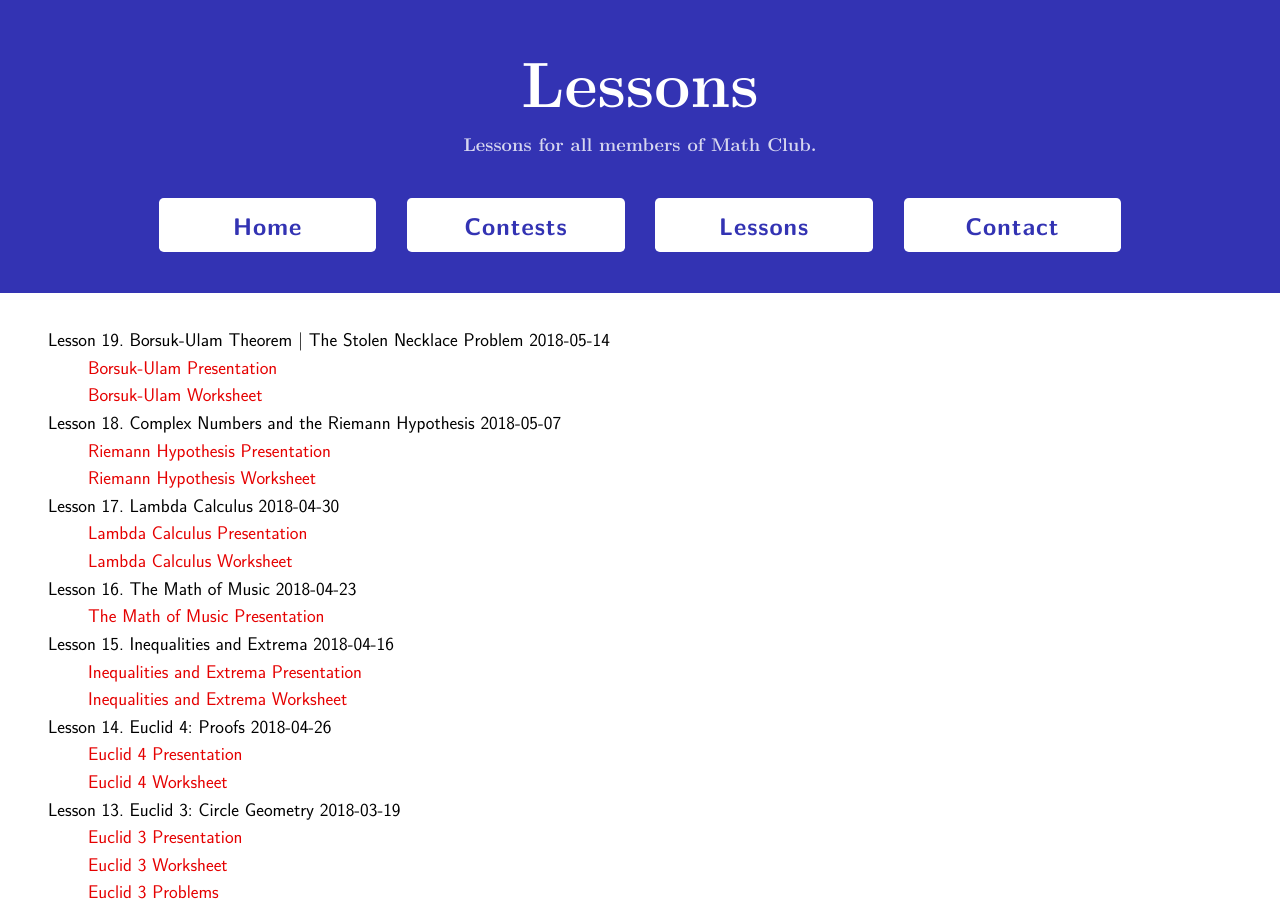
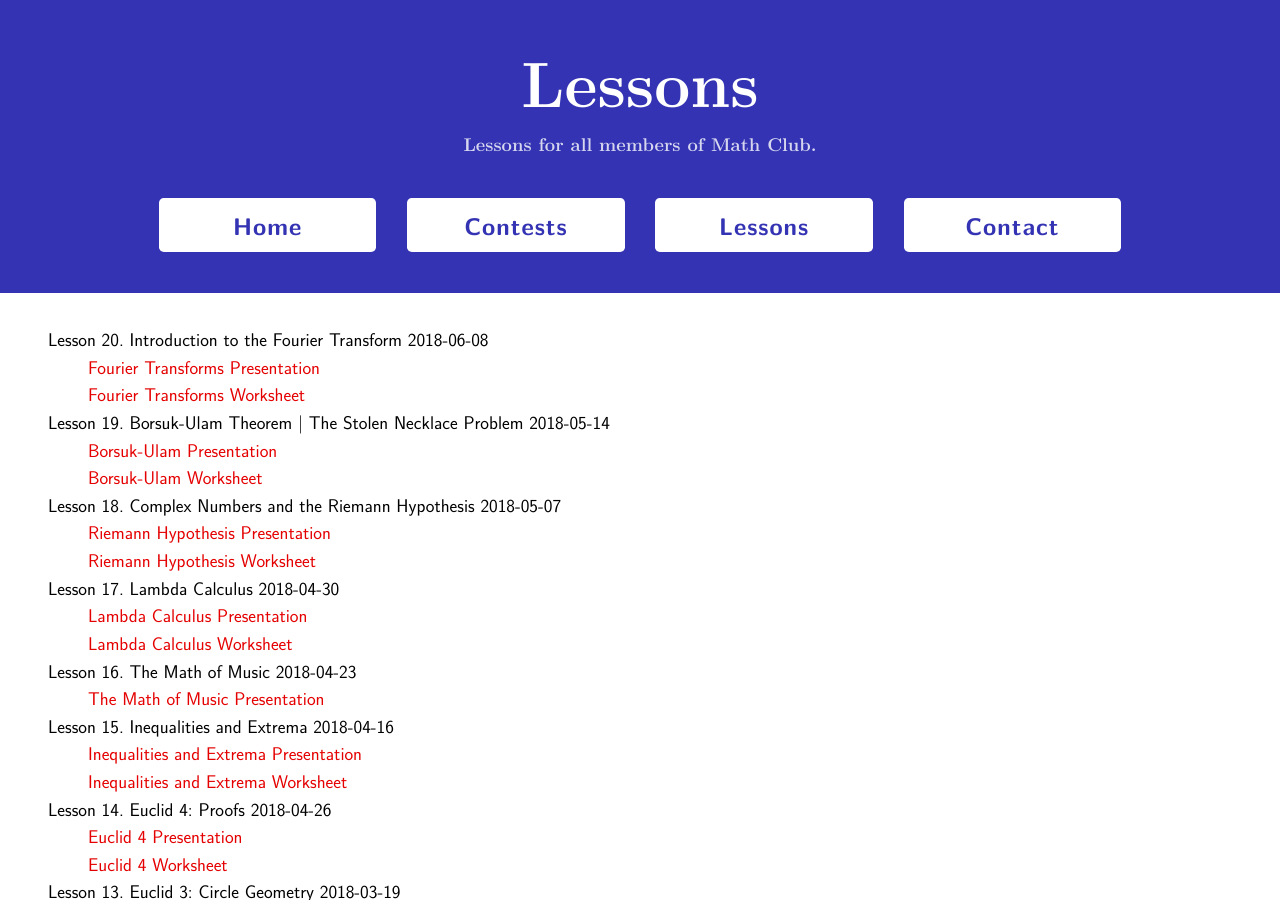
Before and after one commit to MackenzieMathClub/mackenziemathclub.github.io, a Jekyll site: the page built from lessons.md, in a window 1280 px wide and 900 px high. Built offline with Jekyll 4.4.1, drawn with Linux system fonts in a browser that asks for light colours.

Commit message:
Add Fourier Transform lesson

```diff
--- a/_data/lessons.yml
+++ b/_data/lessons.yml
@@ -123,3 +123,10 @@
   id: 19
   presentation: https://docs.google.com/presentation/d/1pl4bj-TDZmLggC2RKR_GFMhlH-G0nIy_GOcXCW_xOvQ/edit?usp=sharing
   worksheet: https://github.com/MackenzieMathClub/Lessons/raw/master/Borsuk-Ulam/Borsuk-UlamWorksheet.pdf
+
+- title: "Introduction to the Fourier Transform"
+  nickname: "Fourier Transforms"
+  date: 2018-06-08
+  id: 20
+  presentation: https://github.com/MackenzieMathClub/Lessons/raw/master/Fourier%20Transform/FourierTransformPresentation.pdf
+  worksheet: https://github.com/MackenzieMathClub/Lessons/raw/master/Fourier%20Transform/FourierTransformWorksheet.pdf
```
